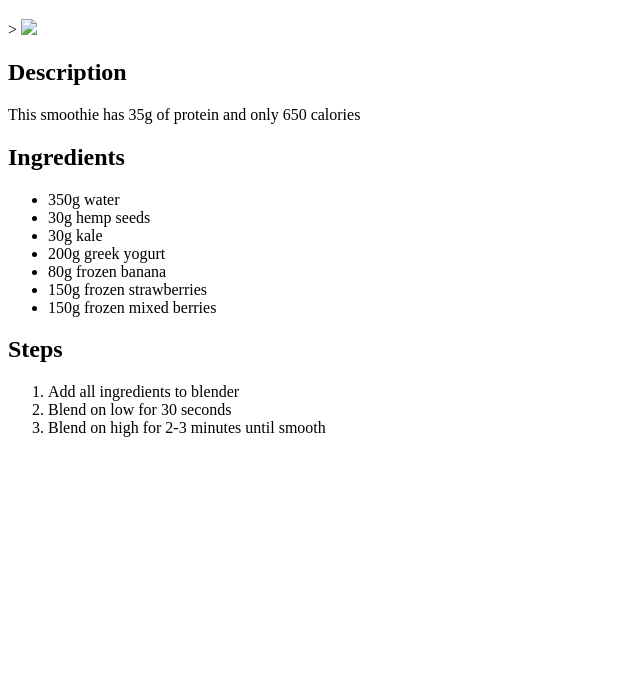
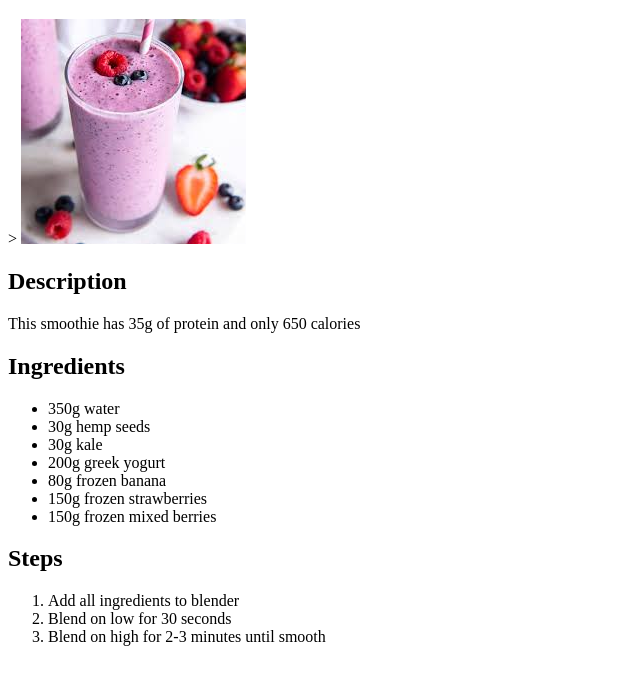
Before and after one commit to larabrighton/odin-recipes, a plain HTML site: page recipes/smoothie.html in a window 1280 px wide. Shown: the part 61-746 px from the top of the page, without its empty margins (0-640 px from the left). Drawn offline with Linux system fonts and the light colour scheme.

Commit message:
Fix broken links

```diff
--- a/recipes/smoothie.html
+++ b/recipes/smoothie.html
@@ -7,7 +7,7 @@
     </head>
     <body>
     <h1>Smoothie</h1>>
-    <img src="smoothie.jpeg">
+    <img src="../images/smoothie.jpeg">
     <h2>Description</h2>
         This smoothie has 35g of protein and only 650 calories
     <h2>Ingredients</h2>
```
Also changed, not shown: index.html (+1 -1 lines).
